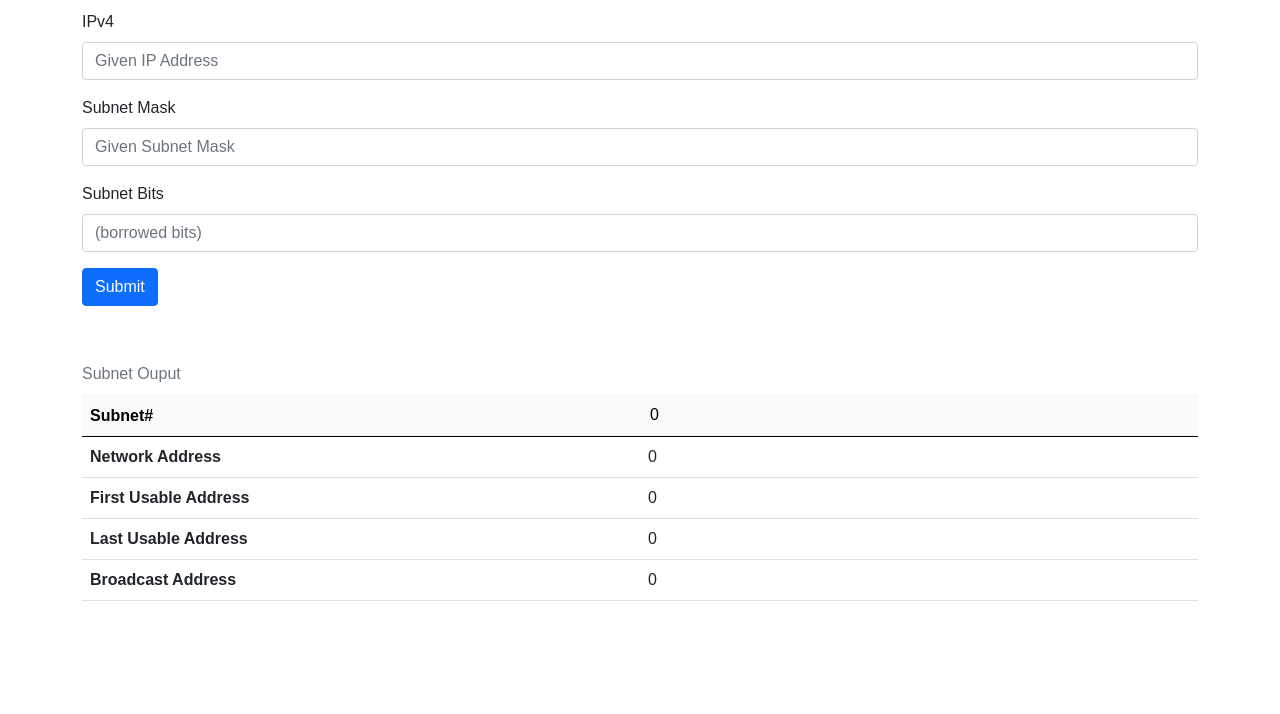
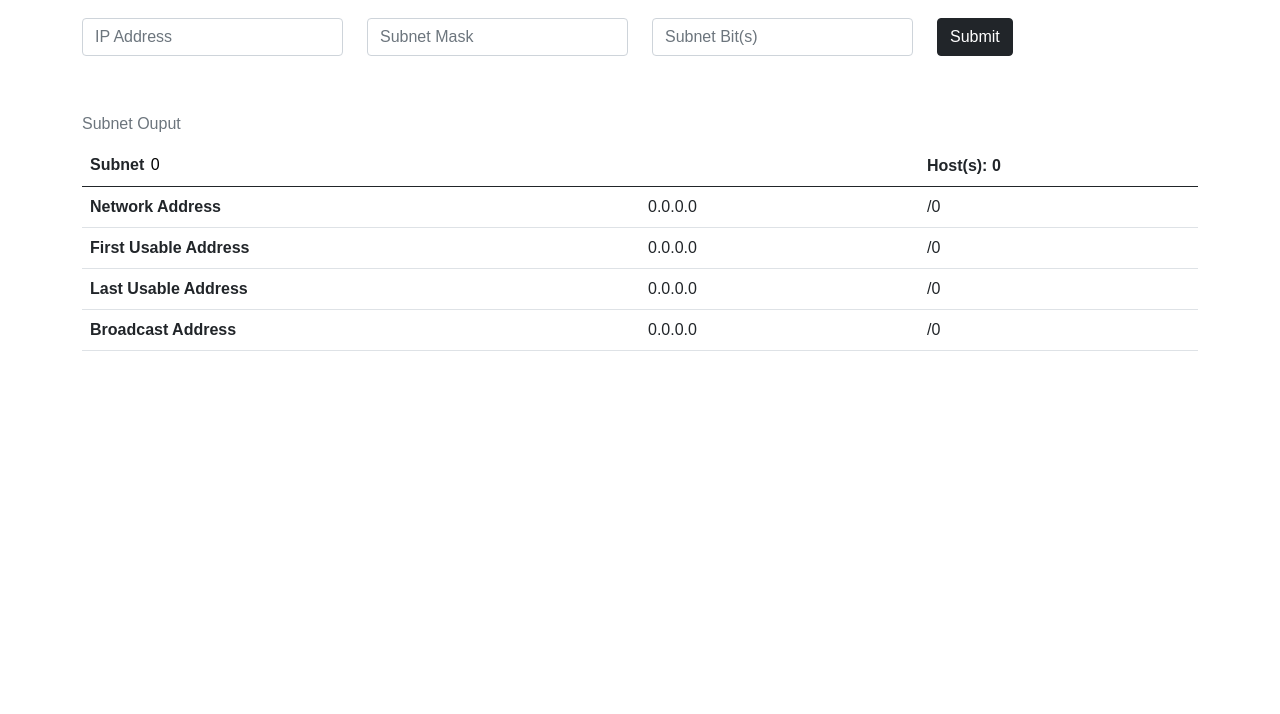
Before and after one commit to kmfiguerrez/IPv4-Subnetting, a plain HTML site: page index.html in a window 1280 px wide. Shown: the part 86-800 px from the top of the page. Drawn offline with nearby package versions, Linux system fonts and the light colour scheme; a web font is replaced by a local one.

Commit message:
Change ui layout

```diff
--- a/index.html
+++ b/index.html
@@ -10,33 +10,50 @@
 </head>
 <body>
     <div class="container" style="font-family: 'Alexandria', sans-serif;">
+        <!-- Nav section -->
+        <nav class="navbar navbar-expand-sm navbar-light bg-transparent mb-5">
+            <div class="container-fluid">
+                <a class="navbar-brand" href="#">IPV4 SUBNETTING</a>
+                <button class="navbar-toggler" type="button" data-bs-toggle="collapse" data-bs-target="#navbarNavAltMarkup" aria-controls="navbarNavAltMarkup" aria-expanded="false" aria-label="Toggle navigation">
+                    <span class="navbar-toggler-icon"></span>
+                </button>
+                <div class="collapse navbar-collapse" id="navbarNavAltMarkup">
+                    <div class="navbar-nav ms-auto">
+                        <a class="nav-link" href="#">Features</a>
+                    </div>
+                </div>
+            </div>
+        </nav>
 
-        <h1 class="text-center my-4">IPV4 SUBNETTING</h1>
         <!-- Form Section -->
         <section id="form-section">
             <form class="needs-validation mb-5" novalidate>
-                <div class="mb-3">
-                    <label for="ipv4" class="form-label">IPv4</label>
-                    <input type="text" class="form-control" id="ipv4" placeholder="Given IP Address" required>
+                <div class="row gy-4">
+                    <div class="col-sm">
+                        <label for="ipv4" class="form-label visually-hidden">IPv4</label>
+                        <input type="text" class="form-control" id="ipv4" placeholder="IP Address" required>
                         <div class="invalid-feedback">
                             Invalid IPv4 entry!
                         </div>
                     </div>
-                <div class="mb-3">
-                    <label for="subnet-mask" class="form-label">Subnet Mask</label>
-                    <input type="text" class="form-control" id="subnet-mask" placeholder="Given Subnet Mask" required>
+                    <div class="col-sm">
+                        <label for="subnet-mask" class="form-label visually-hidden">Subnet Mask</label>
+                        <input type="text" class="form-control" id="subnet-mask" placeholder="Subnet Mask" required>
                         <div class="invalid-feedback">
                             Invalid Subnet Mask entry!
                         </div>
                     </div>
-                <div class="mb-3">
-                    <label for="subnet-bits" class="form-label">Subnet Bits</label>
-                    <input type="number" class="form-control" id="subnet-bits" placeholder="(borrowed bits)" min="0" max="29" required>
+                    <div class="col-sm">
+                        <label for="subnet-bits" class="form-label visually-hidden">Subnet Bit(s)</label>
+                        <input type="number" class="form-control" id="subnet-bits" placeholder="Subnet Bit(s)" min="0" max="29" required>
                         <div class="invalid-feedback">
                             Invalid Subnet bits entry!
                         </div>
                     </div>
-                <button id="submit" class="btn btn-primary">Submit</button>
+                    <div class="col-sm">
+                        <button id="submit" class="btn btn-dark">Submit</button>
+                    </div>
+                </div>
             </form>
         </section>
 
@@ -46,32 +63,35 @@
             <!-- Table -->
             <table class="table table-hover caption-top">
                 <caption id="caption">Subnet Ouput</caption>
-                <thead class="table-light">
+                <thead>
                     <tr>
-                        <th scope="col" class="w-50">Subnet#</th>
-                        <th scope="col" class="w-50"><input id="subnet-number" type="number" class="border-0 bg-transparent mx-0 w-50" min="0" value="0"/></th>
+                        <!-- <th scope="col" class="w-50">Subnet#</th>
+                        <th scope="col" class="w-50"><input id="subnet-number" type="number" class="border-0 bg-transparent mx-0 w-50" min="0" value="0"/></th> -->
+                        <th scope="col" class="w-50">Subnet <input id="subnet-number" type="number" class="border-0 bg-transparent mx-0 w-50" min="0" value="0"/></th>
+                        <th scope="col" class="w-25"></th>
+                        <th scope="col" class="w-50">Host(s): <span id="host">0</span></th>
                     </tr>
                 </thead>
                 <tbody>
                     <tr>
                         <th scope="row">Network Address</th>
-                        <td id="network-address">0</td>
-
+                        <td id="network-address">0.0.0.0</td>
+                        <td id="network-address">/0</td>
                     </tr>
                     <tr>
                         <th scope="row">First Usable Address</th>
-                        <td id="first-usable-address">0</td>
-
+                        <td id="first-usable-address">0.0.0.0</td>
+                        <td id="network-address">/0</td>
                     </tr>
                     <tr>
                         <th scope="row">Last Usable Address</th>
-                        <td id="last-usable-address">0</td>
-
+                        <td id="last-usable-address">0.0.0.0</td>
+                        <td id="network-address">/0</td>
                     </tr>
                     <tr>
                         <th scope="row">Broadcast Address</th>
-                        <td id="broadcast-address">0</td>
-
+                        <td id="broadcast-address">0.0.0.0</td>
+                        <td id="network-address">/0</td>
                     </tr>
                 </tbody>
             </table>
--- a/ip.js
+++ b/ip.js
@@ -368,7 +368,7 @@ class Subnet {
             const CIDR = Subnet.CIDR(subnetMask);
             const numNetworks = 2 ** subnetBitsInput;
             const subnetBits = subnetBitsInput;
-            const newSubnetMask = CIDR + subnetBits;
+            const newCIDR = CIDR + subnetBits;
             const hostPortionBits = 32 - (CIDR + subnetBitsInput);
             const networkPortionBits = 32 - (subnetBits + hostPortionBits);
             const networkPortion = ipv4Bin.split(".").join("").slice(0, networkPortionBits);
@@ -376,7 +376,7 @@ class Subnet {
             let subnet = {};
 
             if (CIDR === 0 || CIDR === 32) throw new Error("Invalid Subnet Mask or CIDR!");
-            if (newSubnetMask > 30) throw new Error("Invalid subnet bits entry!");
+            if (newCIDR > 30) throw new Error("Invalid subnet bits entry!");
 
 
             // Declare and initialize new Subnet object.
@@ -391,7 +391,7 @@ class Subnet {
                 newSubnet.subnetMask = subnetMask;
 
                 // Set the CIDR(Subnet Mask).
-                newSubnet.CIDR = CIDR;
+                newSubnet.CIDR = newCIDR;
 
                 // Set the Subnet number.
                 newSubnet.subnetNumber = index;
--- a/main.js
+++ b/main.js
@@ -15,12 +15,13 @@ const luac = document.getElementById("last-usable-address");
 const bac = document.getElementById("broadcast-address");
 const caption = document.getElementById("caption");
 const subnetNumberInput = document.getElementById("subnet-number");
+const hostPerSubnet = document.getElementById("host");
 
 // Create Popover.
 const popover = new bootstrap.Popover(subnetNumberInput, {
     placement: "top",
     title: "Did you know?",
-    content: "You can change the value to find subnets.",
+    content: "You can change this value to find other subnets if available.",
     trigger: "manual",
 })
 
@@ -73,7 +74,6 @@ const checkUserInputs = () => {
     if( (CIDR + subnetBits) > 30 ) return new Error("Invalid subnet bits entry!");
 
     // Fourth check the subnet number input.
-    // Make sure that there's alreay subnets added to subnets variable.
     if( subnetNumber < 0 || subnetNumber > (numberOfNetworks - 1) ) return new Error(`Subnet ${subnetNumber} does not exists!`);
 
     // Otherwise valid.
@@ -127,12 +127,23 @@ const render = function() {
     const lastUsableAddress = subnet.lastUsableAddress;
     const broadcastAddress = subnet.broadcastAddress;
     const numOfSubnets = 2 ** subnet.subnetPortion.length;
+    const hostPerSubnetValue = (2 ** subnet.hostPortion.length) - 2;
+    const naCIDR = nac.nextElementSibling;
+    const fuacCIDR = fuac.nextElementSibling;
+    const luacCIDR = luac.nextElementSibling;
+    const baCIDR = bac.nextElementSibling;
 
+    // Display.
     caption.innerHTML = `There are ${numOfSubnets} subnet(s)`;
     nac.innerHTML = networkAddress;
     fuac.innerHTML = firstUsableAddress;
     luac.innerHTML = lastUsableAddress;
     bac.innerHTML = broadcastAddress;
+    hostPerSubnet.innerHTML = hostPerSubnetValue;
+    naCIDR.innerHTML = `/${subnet.CIDR}`;
+    fuacCIDR.innerHTML = `/${subnet.CIDR}`;
+    luacCIDR.innerHTML = `/${subnet.CIDR}`;
+    baCIDR.innerHTML = `/${subnet.CIDR}`;
 
     // Popover will pop up once.
     if ( !popMessage ) {
@@ -187,6 +198,9 @@ submitButton.addEventListener("click", () => {
     // Make sure first that the subnet number always starts with 0.
     subnetNumberInput.value = 0;
 
+    // reset host value.
+    hostPerSubnet.innerHTML = 0;
+
     // Render subnet 0.
     getSubnet(0)
 });
@@ -199,7 +213,7 @@ subnetNumberInput.addEventListener("focus", () => {
 subnetNumberInput.addEventListener("change", () => {
 
     const subnetToFind = parseInt(subnetNumberInput.value);
-    console.log(subnetToFind)
+
     getSubnet(subnetToFind);
 
 });
```
Lines whose indentation alone changed are shown as unchanged.
